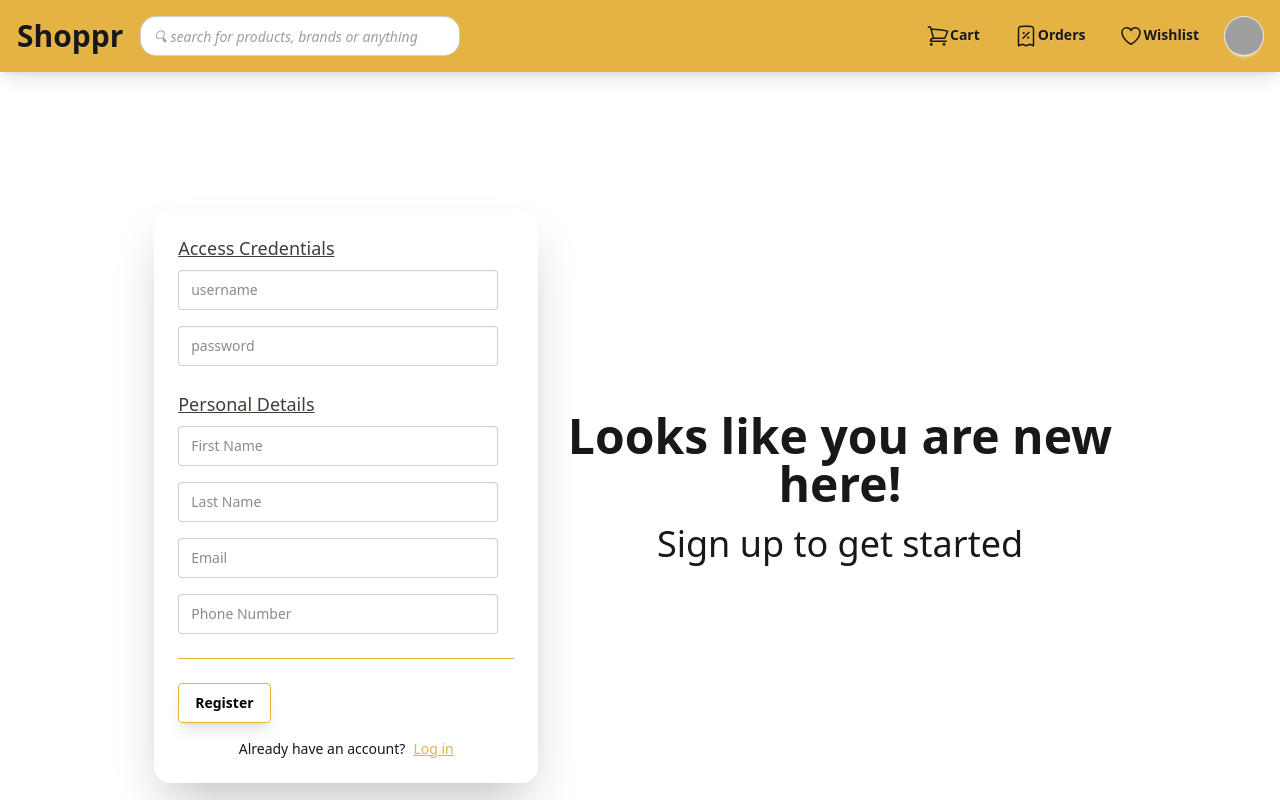
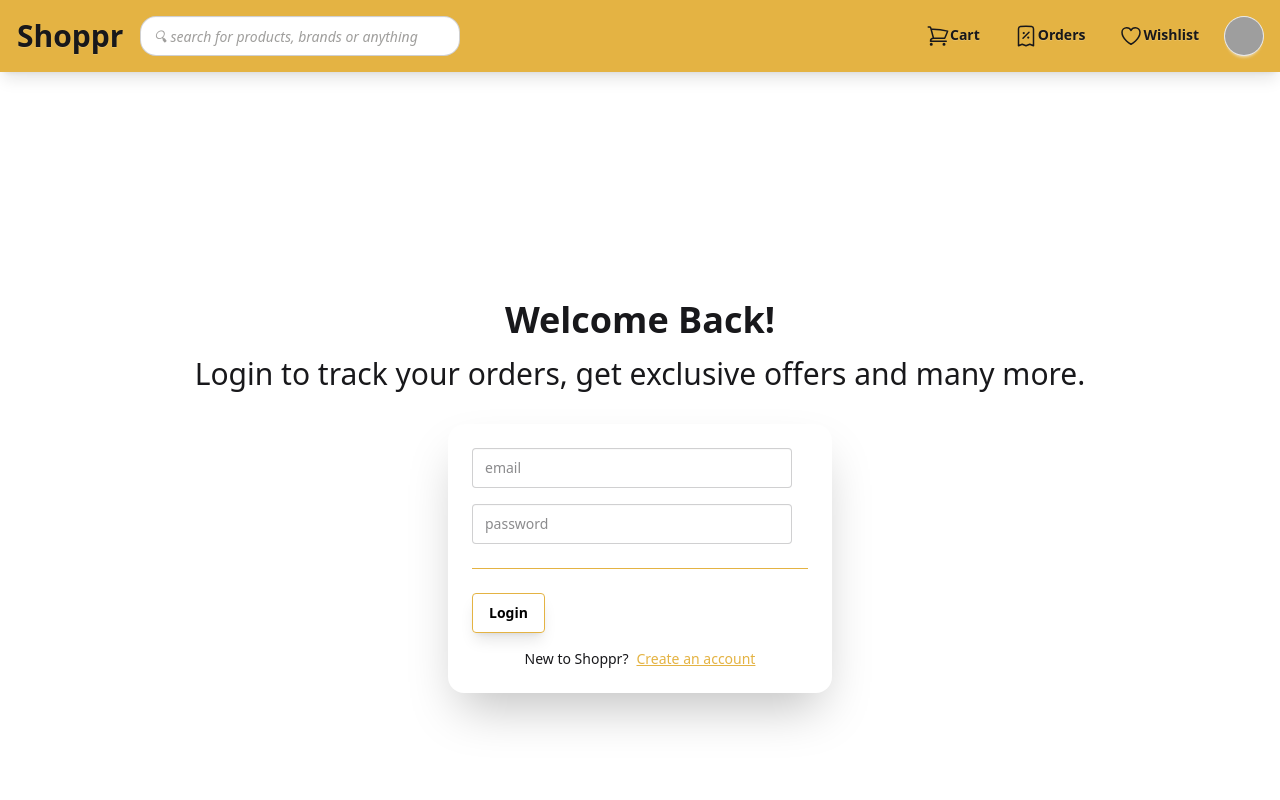
Before and after one commit to abythomas300/shoppr, a React (Vite) app in the folder client/: page / in a window 1280 px wide. Shown: the top 800 px of the page. Built offline with nearby package versions, Linux system fonts and the light colour scheme; grey boxes are pictures that could not be loaded.

Commit message:
fix(pages): change input from username to email for better login

```diff
--- a/client/src/app.jsx
+++ b/client/src/app.jsx
@@ -6,8 +6,8 @@ import LoginPage from './pages/LoginPage'
   function App() {
     return(
         <>
-            <SignupPage />
-            {/* <LoginPage /> */}
+            {/* <SignupPage /> */}
+            <LoginPage />
             {/* <Homepage /> */}
         </>
     )
--- a/client/src/pages/LoginPage.jsx
+++ b/client/src/pages/LoginPage.jsx
@@ -25,8 +25,8 @@ function LoginPage() {
                     <div className="card-body">
                         <form>
                             <label className="floating-label">
-                                <input type="text" placeholder="username" className="input" />
-                                <span>username</span>
+                                <input type="text" placeholder="email" className="input" />
+                                <span>email</span>
                             </label>
                             <label className="floating-label mt-4">
                                 <input type="text" placeholder="password" className="input " />
```
